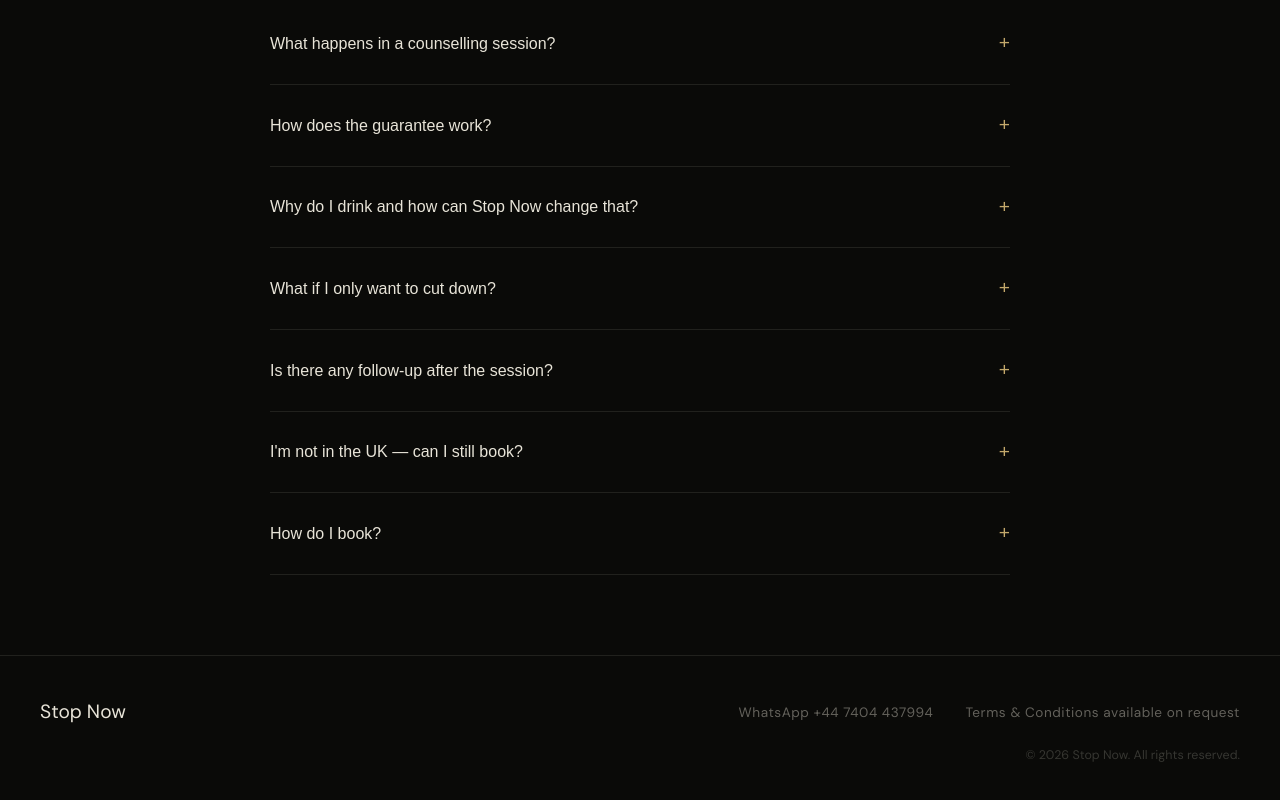
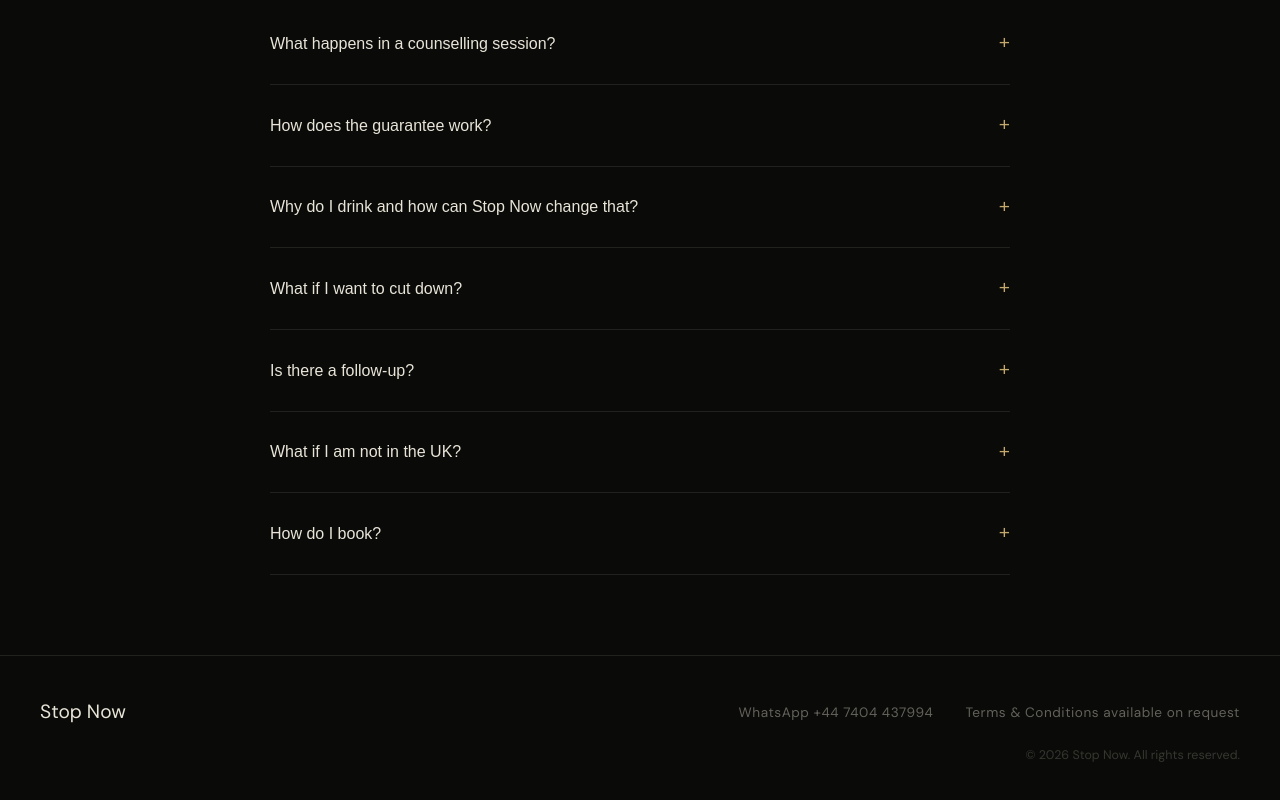
Before and after one commit to prawncocktailcrisps/stopnow, a Next.js app: page / in a window 1280 px wide. Shown: the part 3065-3865 px from the top of the page. Built offline with nearby package versions, Linux system fonts and the light colour scheme; a web font is replaced by a local one.

Commit message:
Update FAQ.tsx

```diff
--- a/app/components/FAQ.tsx
+++ b/app/components/FAQ.tsx
@@ -8,27 +8,27 @@ const faqs = [
   },
   {
     q: "How does the guarantee work?",
-    a: "If you finish the session still convinced you want to keep drinking, we refund you in full — no questions asked. We can't hold your hand forever, but we can permanently change what you believe about alcohol. The vast majority of clients leave as confident non-drinkers.",
+    a: "We guarantee that you will end the session as a confident non-drinker. You will see that drinking is a negative activity and understand that alcohol is detrimental to your health and wellbeing. We will explain how alcohol acts on the body to make you drink more. If you end the session convinced that you want to keep drinking alcohol then we will refund you in full.  We can't hold your hand for the rest of your life but we can change what you believe about alcohol.",
   },
   {
     q: "Why do I drink and how can Stop Now change that?",
-    a: "Drinking is culturally reinforced as positive — through social rituals, marketing, and media. Alcohol is also chemically addictive, causing increased consumption over time. Our session gives you the tools to understand exactly how the substance works on your body and mind, replacing the desire to drink with a genuine desire to avoid it.",
+    a: "Drinking alcohol is part of our culture and reinforced as a positive activity by drinkers. Marketing by the alcohol industry is aided by the media who repeat the myths that we need alcohol to celebrate, to socialise and to relax. Alcohol is addictive and becomes more addictive the more we drink. Our counselling session will allow you to understand how the substance causes us to drink more. As the session progresses you will find that the desire to drink will be replaced by the desire to avoid it.",
   },
   {
-    q: "What if I only want to cut down?",
-    a: "Because alcohol is an addictive substance, cutting down often leads to gradual escalation. Our session gives you the understanding and conviction to stop entirely — which turns out to be far easier than moderating once you see alcohol for what it really is.",
+    q: "What if I want to cut down?",
+    a: "Drinking less alcohol is a good thing but because it is an addictive drug that causes drinkers to drink more, many drinkers that have made the decision to cut down find that over time their drinking escalates. At Stop Now we equip our clients with the belief that alcohol is a harmful substance, essentially a poison. At the end of the session you will be a confident non-drinker, and of the opinion that cutting down is not an option. Abstaining from alcohol is easy when you see it as a negative activity.",
   },
   {
-    q: "Is there any follow-up after the session?",
-    a: "Yes — we email each client a written summary of the session with the key points as a lasting reminder. We also welcome messages if you'd like to share how things are going.",
+    q: "Is there a follow-up?",
+    a: "Once the session is over we email each client with a summary of the session including a reminder of the key points. Think of this as the unvarnished truth about alcohol. Most media commentary about alcohol is written by drinkers and promotes drinking. Our session, and our follow-up commentary is written by non-drinkers and will remind you why you shouldn't drink. Following the session we will ask you for feedback. We want each client to live a life free of alcohol, without difficulty. If you want to contact us to tell us how that's going please send us an email or a WhatsApp message.",
   },
   {
-    q: "I'm not in the UK — can I still book?",
-    a: "Absolutely. We work globally and accommodate most time zones. Message us on WhatsApp to arrange timing. Payment can be made in pounds, dollars or euros via PayPal.",
+    q: "What if I am not in the UK?",
+    a: "We work globally and can conduct sessions at most times of the day. Message us on WhatsApp to discuss timing. Our invoices can be paid in pounds, dollars or euros.",
   },
   {
     q: "How do I book?",
-    a: "Message us on WhatsApp at +44 7404 437994. We'll arrange a time that suits you, send an invoice via PayPal, and add a calendar entry. Sessions are conducted in English.",
+    a: "We use WhatsApp Business. Please message us on +44 7404 437994 and we will arrange a time to talk. Our sessions are conducted in English.",
   },
 ];
 
```
